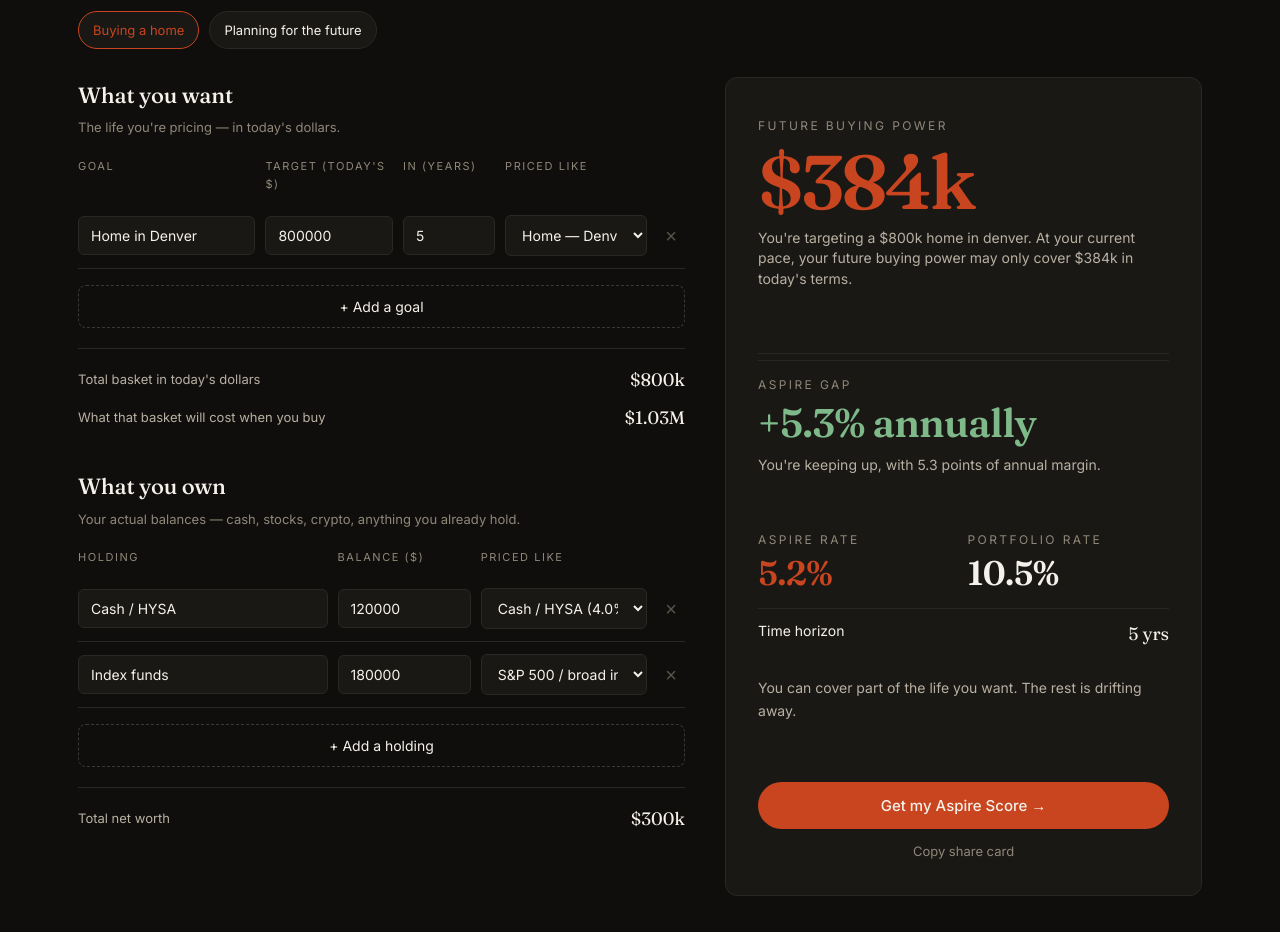
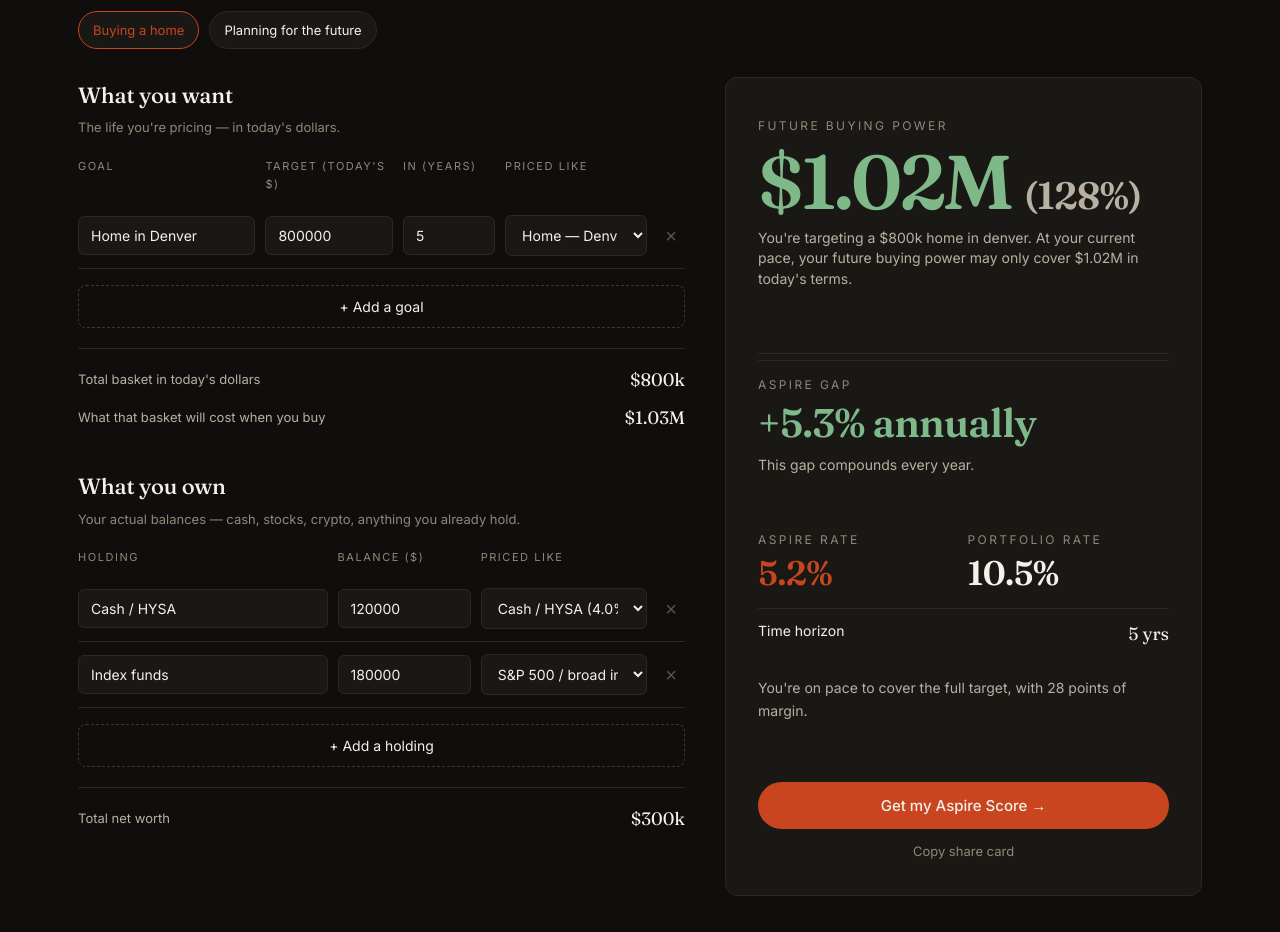
Before and after one commit to skrauss11/aspire, a plain HTML site: page index.html in a window 1280 px wide. Shown: the part 5360-6292 px from the top of the page. Drawn offline with Linux system fonts and the light colour scheme.

Commit message:
Show percent in Future Buying Power output

```diff
--- a/index.html
+++ b/index.html
@@ -206,6 +206,7 @@
   }
   .buying-power-hero .n.maxed { color: #7fb98a; }
   .buying-power-hero .sub { font-size: 14px; color: #b8b0a2; line-height: 1.45; }
+  .buying-power-hero .pct { color: #b8b0a2; font-size: 38px; letter-spacing: -0.02em; white-space: nowrap; }
   .scenario-row { display: flex; gap: 10px; flex-wrap: wrap; margin: 0 0 28px; }
   .scenario-btn {
     background: #1a1815; color: var(--paper); border: 1px solid #2a2824;
@@ -503,7 +504,7 @@
       <div class="result">
         <div class="buying-power-hero">
           <div class="label">Future Buying Power</div>
-          <div class="n" id="buying-power-n">$<span id="buying-power">—</span></div>
+          <div class="n" id="buying-power-n">$<span id="buying-power">—</span> <span class="pct">(<span id="buying-power-pct">—</span>)</span></div>
           <div class="sub" id="buying-power-copy">Add goals and holdings to see what your money may actually buy.</div>
         </div>
 
@@ -756,14 +757,7 @@
       if (totalHoldings > 0) portfolioRate += (h.amount / totalHoldings) * a.rate;
     });
 
-    // Future buying power: discount each goal's future cost by the portfolio's compound rate.
-    let requiredToday = 0;
-    goals.forEach(g => {
-      const a = assetTypes.find(x => x.key === g.asset) || { rate: 0 };
-      const futureCost = (g.amount || 0) * Math.pow(1 + a.rate/100, g.horizon || 0);
-      const discount = Math.pow(1 + Math.max(portfolioRate, 0)/100, g.horizon || 0);
-      requiredToday += futureCost / discount;
-    });
+    // Future Buying Power = T × [(1 + Portfolio Rate) / (1 + Aspire Rate)]^Years
 
     document.getElementById('total-today').textContent = fmt(totalGoals);
     document.getElementById('total-future').textContent = fmt(totalFuture);
@@ -771,6 +765,7 @@
 
     const gapN = document.getElementById('gap-n');
     const buyingPowerEl = document.getElementById('buying-power');
+    const buyingPowerPctEl = document.getElementById('buying-power-pct');
     const buyingPowerN = document.getElementById('buying-power-n');
     const buyingPowerCopyEl = document.getElementById('buying-power-copy');
     const piEl = document.getElementById('pi');
@@ -785,6 +780,7 @@
 
     if (totalGoals === 0 || totalHoldings === 0) {
       buyingPowerEl.textContent = '—';
+      buyingPowerPctEl.textContent = '—';
       buyingPowerN.classList.remove('maxed');
       buyingPowerCopyEl.textContent = totalGoals === 0
         ? 'Add a goal to see the inflation rate of the life you want.'
@@ -798,19 +794,21 @@
     }
 
     const aspireGap = portfolioRate - aspirationRate;
-    const fraction = requiredToday > 0 ? Math.min(999, 100 * totalHoldings / requiredToday) : 0;
-    const futureBuyingPower = totalGoals * (fraction / 100);
     const weightedHorizon = totalGoals > 0
       ? goals.reduce((s, g) => s + ((g.amount || 0) / totalGoals) * (g.horizon || 0), 0)
       : 0;
+    const buyingPowerRatio = Math.pow((1 + portfolioRate/100) / (1 + aspirationRate/100), weightedHorizon);
+    const fraction = 100 * buyingPowerRatio;
+    const futureBuyingPower = totalGoals * buyingPowerRatio;
 
     buyingPowerEl.textContent = fmt(futureBuyingPower);
+    buyingPowerPctEl.textContent = `${fraction.toFixed(0)}%`;
     buyingPowerN.classList.toggle('maxed', fraction >= 100);
     const mainGoal = goals.length === 1 ? goals[0].label.toLowerCase() : 'basket';
     buyingPowerCopyEl.textContent = `You're targeting a $${fmt(totalGoals)} ${mainGoal}. At your current pace, your future buying power may only cover $${fmt(futureBuyingPower)} in today's terms.`;
 
     gapEl.textContent = (aspireGap > 0 ? '+' : '') + aspireGap.toFixed(1);
-    gapCopyEl.textContent = aspireGap >= 0 ? `You're keeping up, with ${aspireGap.toFixed(1)} points of annual margin.` : `You're falling behind by ${Math.abs(aspireGap).toFixed(1)} points a year. This gap compounds every year.`;
+    gapCopyEl.textContent = 'This gap compounds every year.';
     gapN.classList.toggle('ahead', aspireGap >= 0);
     timeHorizonEl.textContent = weightedHorizon.toFixed(0);
 
@@ -833,7 +831,8 @@
     const pp = document.getElementById('pp').textContent;
     const gap = document.getElementById('gap').textContent;
     const buyingPower = document.getElementById('buying-power').textContent;
-    const txt = `My future buying power is $${buyingPower} in today's terms. My Aspire Gap is ${gap}% annually. What will your money actually buy? — aspirerate.com`;
+    const buyingPowerPct = document.getElementById('buying-power-pct').textContent;
+    const txt = `My future buying power is $${buyingPower} (${buyingPowerPct}) in today's terms. My Aspire Gap is ${gap}% annually. What will your money actually buy? — aspirerate.com`;
     navigator.clipboard.writeText(txt).then(() => {
       const b = document.querySelector('.share-ghost');
       const orig = b.textContent;
```
